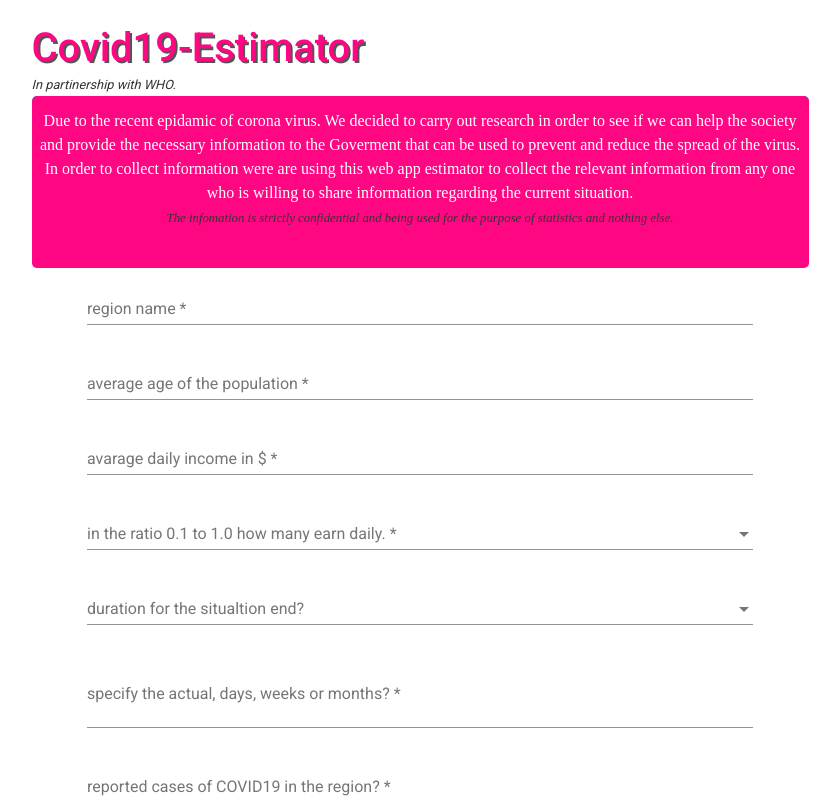
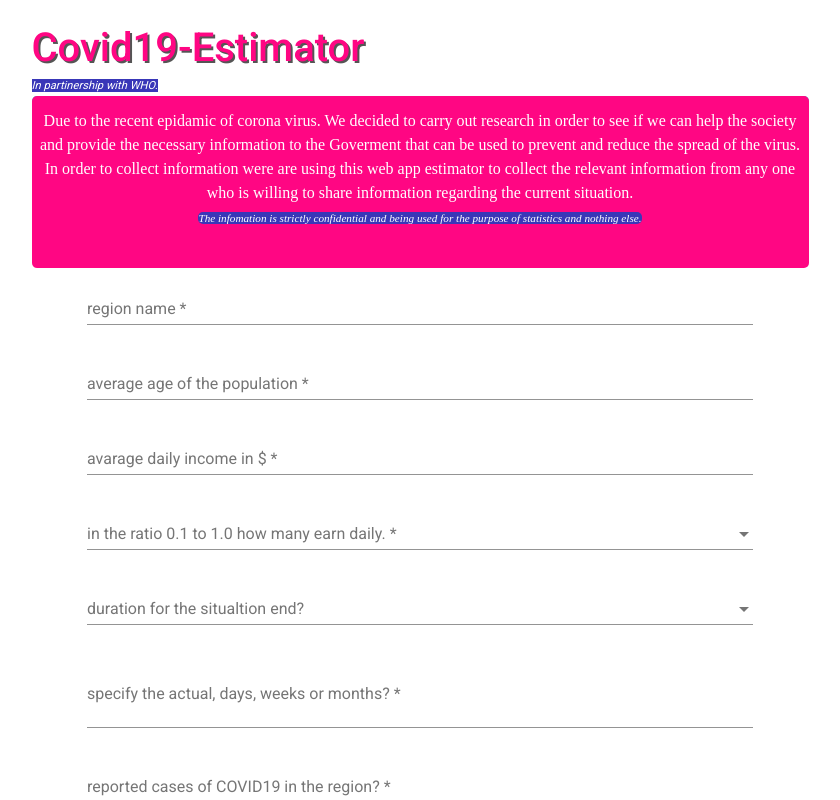
Before and after one commit to amosmoyo/COVID19-ESTIMATOR, an Angular app: page / in a window 1280 px wide. Shown: the top 800 px of the page, without its empty margins (220-1060 px from the left). Built offline with nearby package versions, Linux system fonts and the light colour scheme.

Commit message:
new changes

```diff
--- a/src/app/app.module.ts
+++ b/src/app/app.module.ts
@@ -11,7 +11,6 @@
 import { NavbarComponent } from './components/navbar/navbar.component';
 import { FooterComponent } from './components/footer/footer.component';
 import { ReportComponent } from './components/report/report.component';
-import { ErrorsComponent } from './components/errors/errors.component';
 
 
 @NgModule({
@@ -20,8 +19,7 @@
     FormComponent,
     NavbarComponent,
     FooterComponent,
-    ReportComponent,
-    ErrorsComponent
+    ReportComponent
   ],
   imports: [
     BrowserModule,
--- a/src/app/components/errors/errors.component.css
+++ /dev/null
@@ -1,5 +0,0 @@
-.errorMessage {
-  margin-top:150px;
-  font-size: 170px;
-  text-align: center;
-}
--- a/src/app/components/errors/errors.component.html
+++ /dev/null
@@ -1 +0,0 @@
-<h1 class="errorMessage">404'd</h1>
--- a/src/app/components/errors/errors.component.ts
+++ /dev/null
@@ -1,15 +0,0 @@
-import { Component, OnInit } from '@angular/core';
-
-@Component({
-  selector: 'app-errors',
-  templateUrl: './errors.component.html',
-  styleUrls: ['./errors.component.css']
-})
-export class ErrorsComponent implements OnInit {
-
-  constructor() { }
-
-  ngOnInit() {
-  }
-
-}
--- a/src/app/components/navbar/navbar.component.css
+++ b/src/app/components/navbar/navbar.component.css
@@ -92,7 +92,11 @@
 }
 .em{
   margin-top:0px; margin-bottom: 10px;
+  color: #ffffff !important;font-size: .7em;
+  background-color: rgb(57, 55, 184);
 }
-em{
-  color: #333 !important;font-size: .8em;
+.em2{
+  color: #ffffff !important;font-size: .7em;
+  background-color: rgb(57, 55, 184);
+  border-radius: 5px;
 }
--- a/src/app/components/navbar/navbar.component.html
+++ b/src/app/components/navbar/navbar.component.html
@@ -8,7 +8,7 @@
     <div class="child">
       <p class="child-p">
         Due to the recent epidamic of corona virus. We decided to carry out research in order to see if we can help the society and provide the necessary information to the Goverment that can be used to prevent and  reduce the spread of the virus.<br>
-        In order to collect information were are using this web app estimator to collect the relevant information from any one who is willing to share information regarding the current situation.<br> <em>The infomation is strictly confidential and being used for the purpose of statistics and nothing else.</em>
+        In order to collect information were are using this web app estimator to collect the relevant information from any one who is willing to share information regarding the current situation.<br> <em class="em2">The infomation is strictly confidential and being used for the purpose of statistics and nothing else.</em>
       </p>
     </div>
   </div>
```
Also changed, not shown: 1 other file (tests, documents, lock files or other folders).
